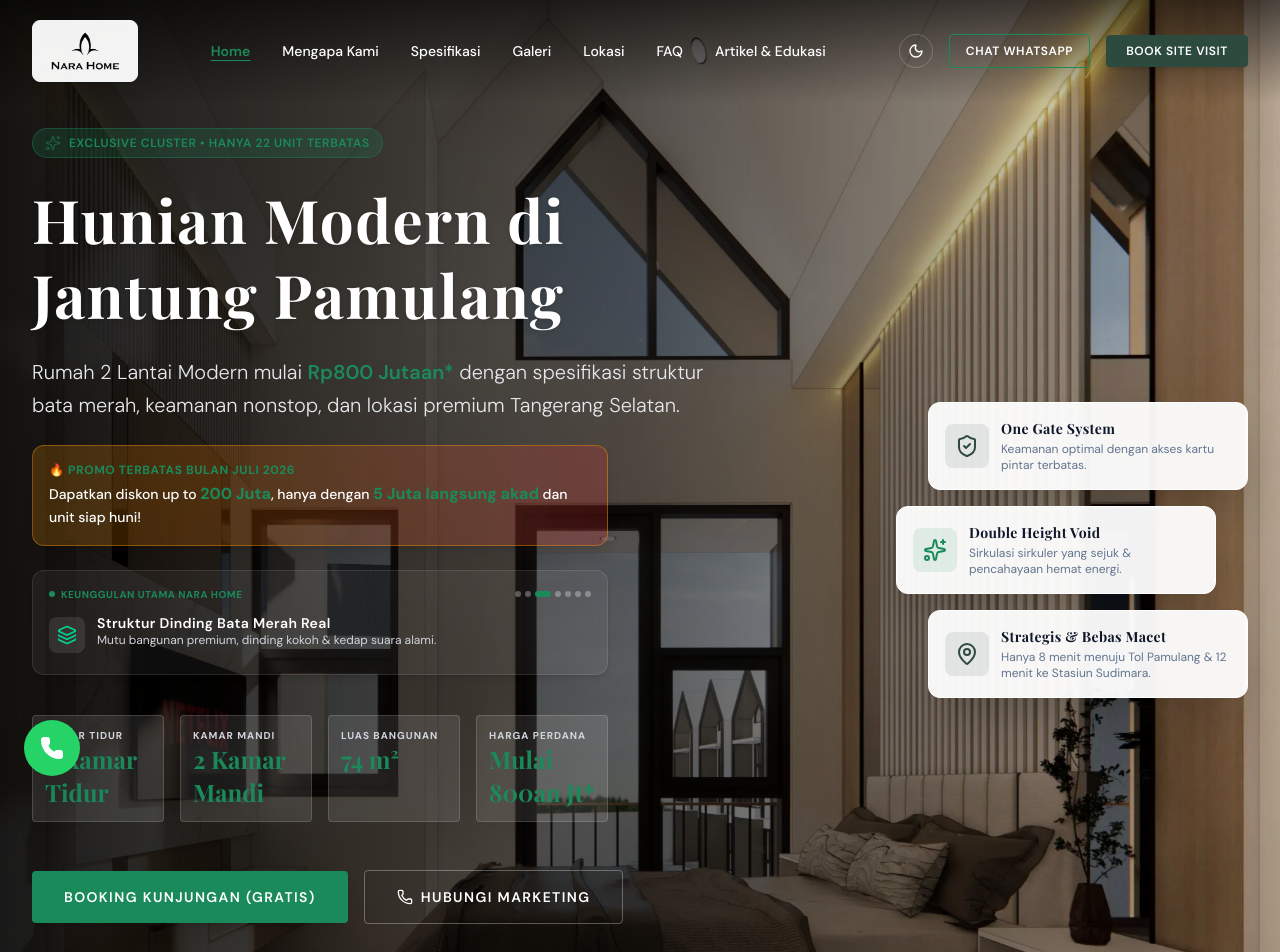
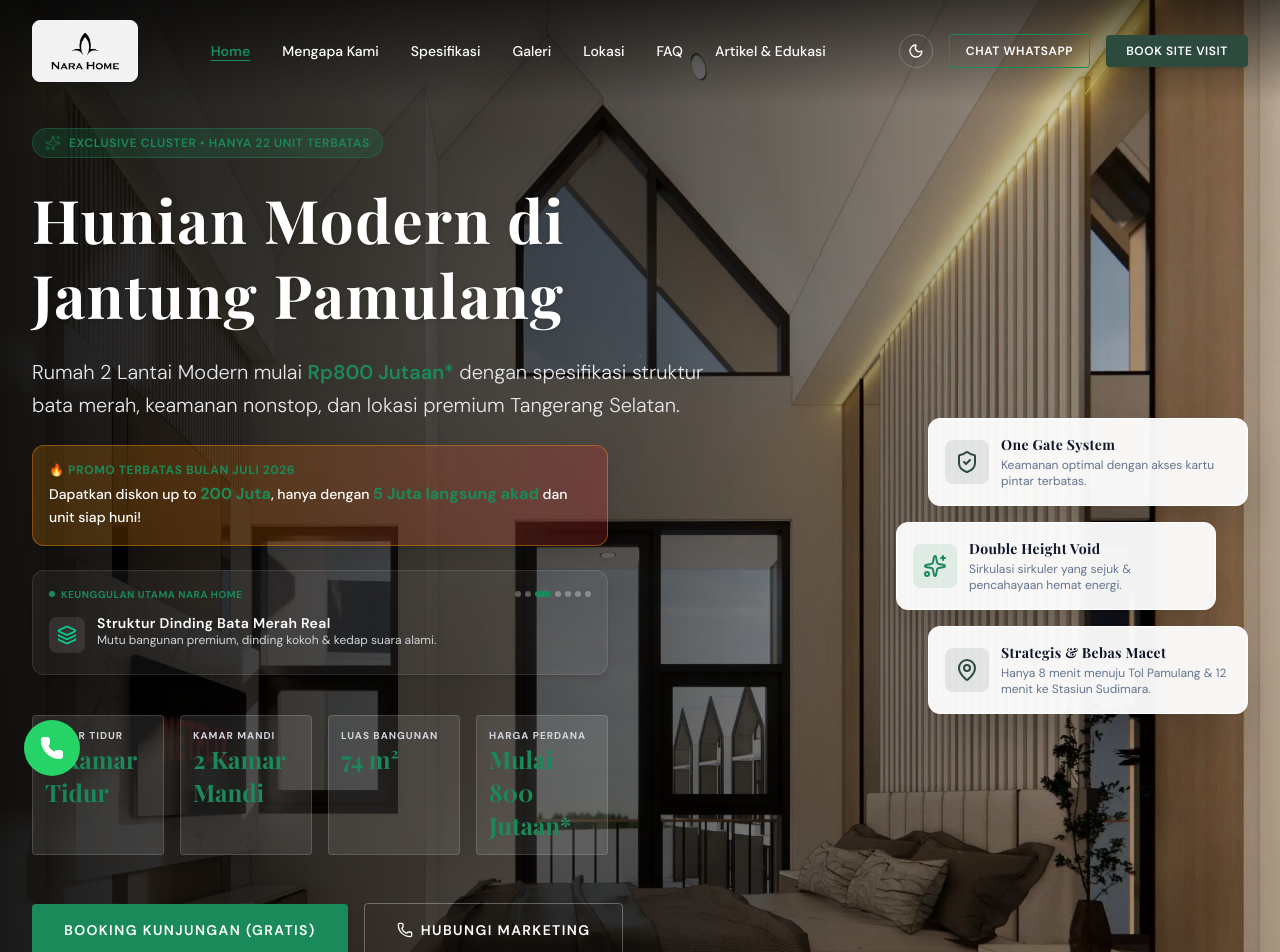
Before and after one commit to Vkenz11/NarahomePamulang2, a React (Vite) app: page / in a window 1280 px wide. Shown: the top 952 px of the page. Built offline with nearby package versions, Linux system fonts and the light colour scheme; a web font is replaced by a local one.

Commit message:
Update App.tsx

```diff
--- a/src/App.tsx
+++ b/src/App.tsx
@@ -881,7 +881,7 @@ export default function App() {
               </div>
               <div className="bg-white/10 backdrop-blur-md border border-white/15 p-3 rounded text-left">
                 <span className="text-[10px] text-gray-300 uppercase tracking-widest block font-bold">Harga Perdana</span>
-                <span className="font-serif text-xl sm:text-2xl font-bold text-accent">Mulai 800an Jt*</span>
+                <span className="font-serif text-xl sm:text-2xl font-bold text-accent">Mulai 800 Jutaan*</span>
               </div>
             </div>
 
```
